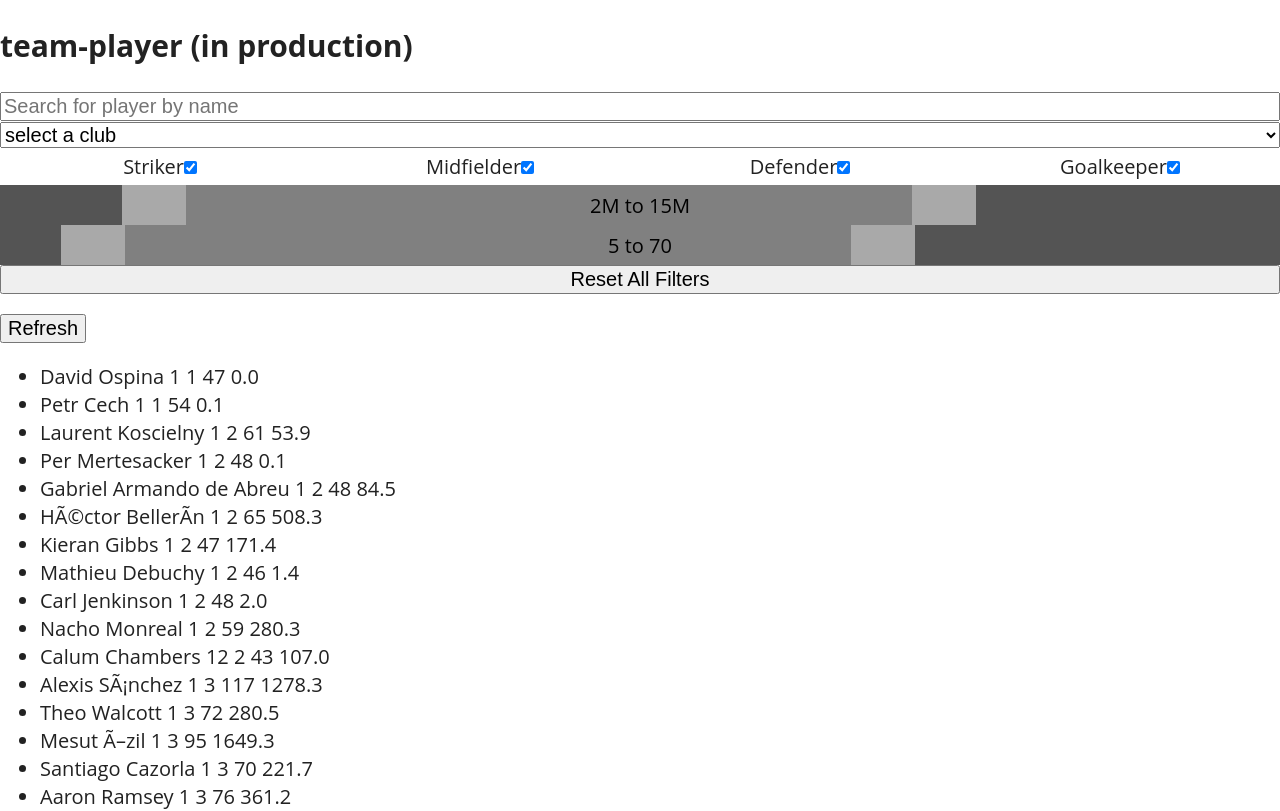
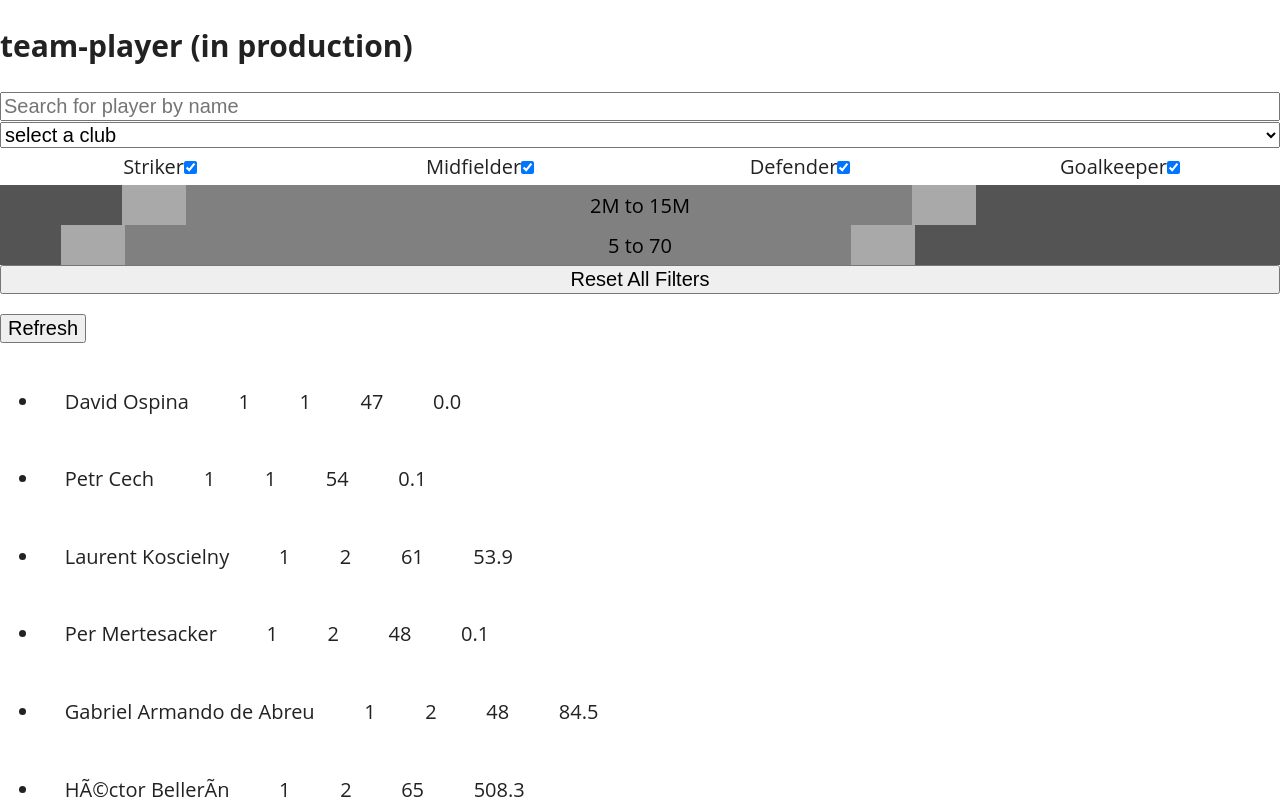
Before and after one commit to rycu/team-player, a React (Create React App) app: page / in a window 1280 px wide. Shown: the top 811 px of the page. Built offline with nearby package versions, Linux system fonts and the light colour scheme.

Commit message:
playerList styling started

```diff
--- a/src/containers/PlayerListContainer.js
+++ b/src/containers/PlayerListContainer.js
@@ -40,7 +40,7 @@ class apiContainer extends Component {
         </p>
         {isEmpty
           ? (isFetching ? <h2>Loading...</h2> : <h2>Empty.</h2>)
-          : <div style={{ opacity: isFetching ? 0.2 : 1 }}>
+          : <div className="player-list" style={{ opacity: isFetching ? 0.2 : 1 }}>
               <PlayerRowContainer players={players} />
             </div>
         }
--- a/src/containers/PlayerRowContainer.js
+++ b/src/containers/PlayerRowContainer.js
@@ -11,7 +11,13 @@ import { connect } from 'react-redux';
 const PlayerRowContainer = ({players, actions}) => (
 	<ul>
 		{players.map((player, i) =>
-			<li key={i}>{player.first_name}  {player.second_name} {player.team} {player.element_type} {player.now_cost} {player.creativity} {}</li>
+		<li className="player-list__row" key={i}>
+			<div>{player.first_name} {player.second_name}</div>
+			<div>{player.team}</div>
+			<div>{player.element_type}</div>
+			<div>{player.now_cost}</div>
+			<div>{player.creativity}</div>
+		</li>
 		)}
 	</ul>
 )
--- a/src/main.css
+++ b/src/main.css
@@ -512,6 +512,17 @@ body {
 .player-filters__reset button {
   width: 100%; }
 
+.player-list {
+  width: 100%; }
+
+.player-list__row {
+  width: 100%; }
+  .player-list__row div {
+    display: inline-block;
+    padding: 2%; }
+  .player-list__row input {
+    width: 100%; }
+
 .dual-range {
   background-color: gray;
   position: relative;
--- /dev/null
+++ b/src/sass/layout/_playerList.scss
@@ -0,0 +1,18 @@
+.player-list{
+	width: 100%;
+}
+
+
+.player-list__row{
+	width: 100%;
+
+	div{
+		display: inline-block;
+		padding: 2%;
+
+	}
+
+	input{
+		width: 100%;
+	}
+}
--- a/src/sass/main.scss
+++ b/src/sass/main.scss
@@ -21,7 +21,8 @@
 @import
   'layout/header',
   'layout/footer',
-  'layout/filters';
+  'layout/filters',
+  'layout/playerList';
 
 // 5. Components
 @import
```
